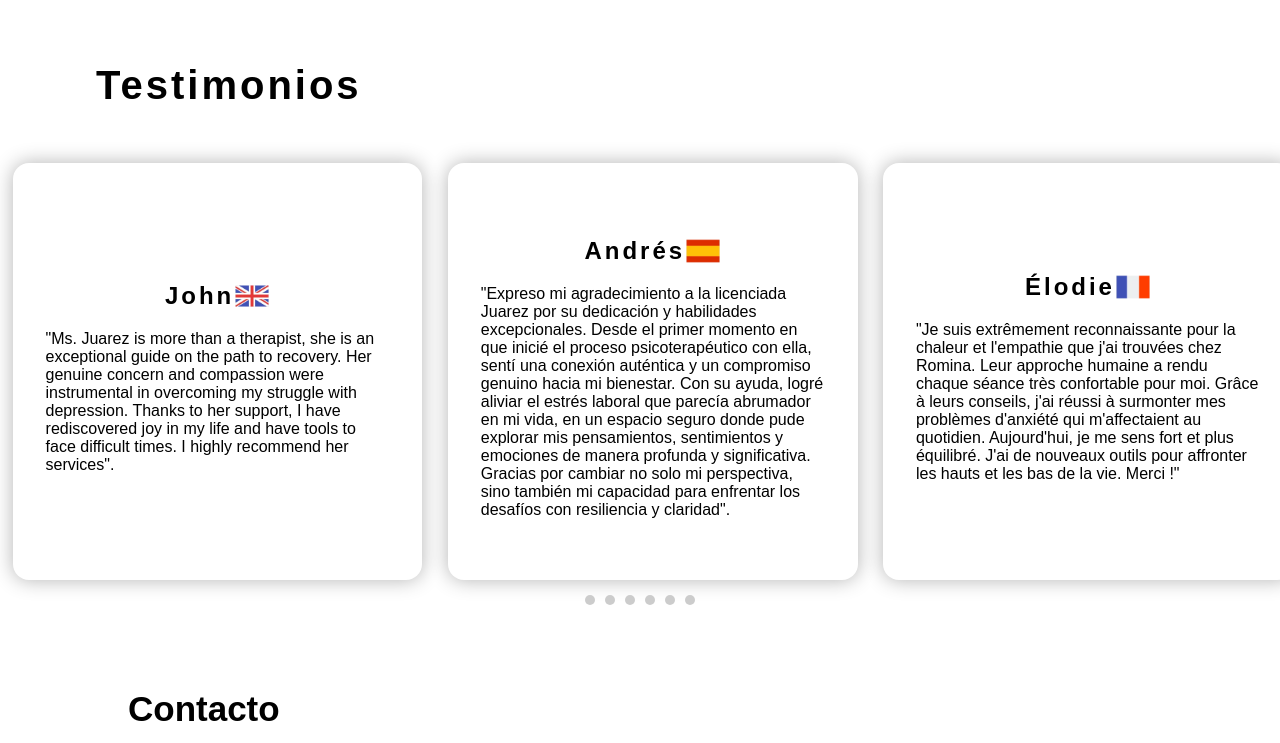
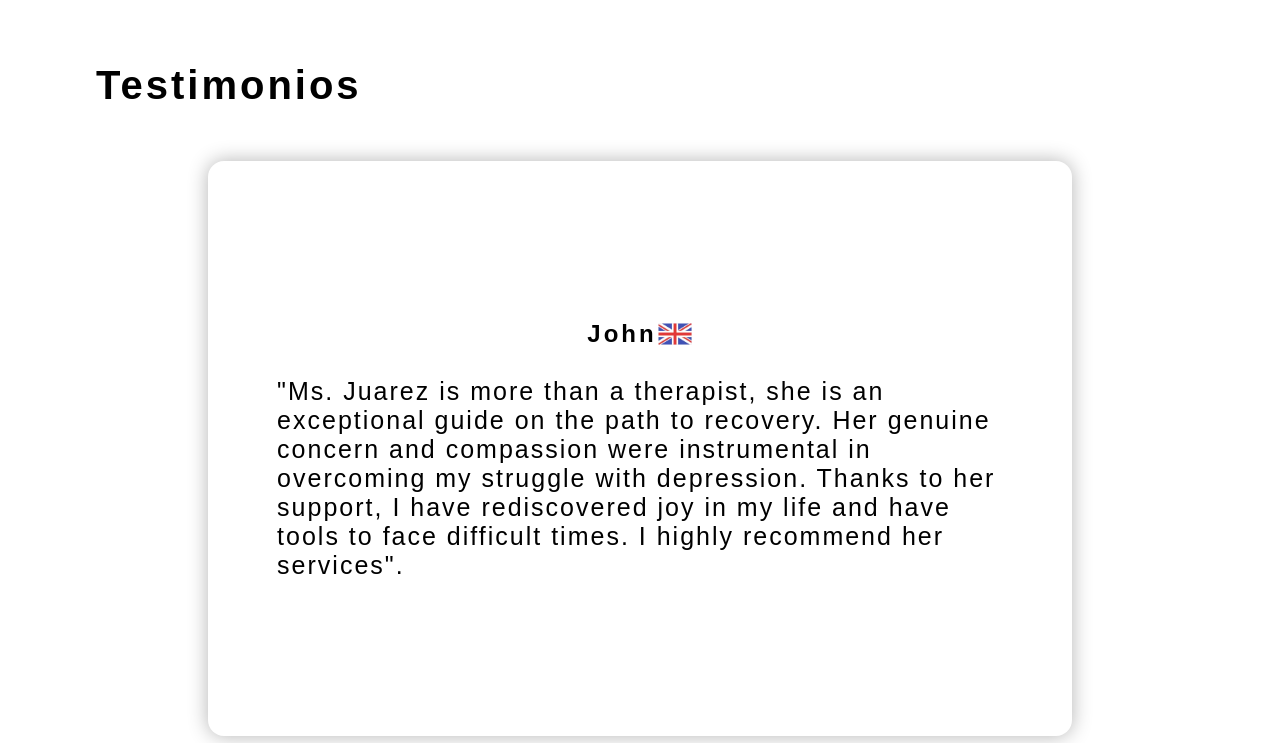
Before and after one commit to TomasMedeot/Pagina-RJ, a plain HTML site: page index.html in a window 1280 px wide. Shown: the part 5100-5843 px from the top of the page. Drawn offline with nearby package versions, Linux system fonts and the light colour scheme; a web font is replaced by a local one.

Commit message:
crousel arreglado

```diff
--- a/index.js
+++ b/index.js
@@ -7,7 +7,6 @@ function load_lang(){
     fetch(`languajes/español.json`)
     .then(response => response.json())
     .then(data => {lang = data;});
-    console.log(lang)
 }
 document.querySelectorAll('a[href^="#"]').forEach(anchor => {
     anchor.addEventListener('click', function (e) {
@@ -119,7 +118,6 @@ function setLanguageSelectedBackground(imageName) {
         languageSelectedElement2.className='language-selected-'+imageName
     };
 let lastScrollTop = 0;
-console.log("Scroll event added");
 window.addEventListener('scroll', function() {
     let currentScroll = window.pageYOffset || document.documentElement.scrollTop;
     if (currentScroll > lastScrollTop) {
@@ -276,9 +274,9 @@ function updateDots() {
     if (item.offsetLeft <= scrollPos + carousel.clientWidth / 2) {
       activeDotIndex = index;
     }
-  });
+});
 
-  const dots = document.querySelectorAll('.dot');
+const dots = document.querySelectorAll('.dot');
   dots.forEach((dot, index) => {
     if (index === activeDotIndex) {
       dot.classList.add('active');
@@ -303,16 +301,17 @@ function createDots() {
   });
 }
 createDots();
-  document.addEventListener("DOMContentLoaded", function() {
+
+document.addEventListener("DOMContentLoaded", function() {
     const testimonialCarousel = document.querySelector('.testimonial-carousel');
-    const dotsContainer = document.querySelector('.testimonial-carousel-dots');
+    const dotsContainer2 = document.querySelector('.testimonial-carousel-dots');
     testimonialCarousel.addEventListener('scroll', updateTestimonialDots);
     function updateTestimonialDots() {
       const scrollPos = testimonialCarousel.scrollLeft;
       const carouselWidth = testimonialCarousel.scrollWidth - testimonialCarousel.clientWidth;
       const scrollPercentage = (scrollPos / carouselWidth) * 100;
-      const activeDotIndex = Math.round(scrollPercentage / 100 * (dotsContainer.children.length - 1));
-      const dots = document.querySelectorAll('.dot');
+      const activeDotIndex = Math.round(scrollPercentage / 100 * (dotsContainer2.children.length - 1));
+      const dots = document.querySelectorAll('.dot2');
       dots.forEach((dot, index) => {
         if (index === activeDotIndex) {
           dot.classList.add('active');
@@ -325,12 +324,12 @@ createDots();
       const testimonialItems = document.querySelectorAll('.testimonial-carousel-item');
       testimonialItems.forEach((item, index) => {
         const dot = document.createElement('div');
-        dot.classList.add('dot');
+        dot.classList.add('dot2');
         dot.addEventListener('click', () => {
-          const scrollPos = (testimonialCarousel.scrollWidth - testimonialCarousel.clientWidth) / (dotsContainer.children.length - 1) * index;
+          const scrollPos = (testimonialCarousel.scrollWidth - testimonialCarousel.clientWidth) / (dotsContainer2.children.length - 1) * index;
           testimonialCarousel.scrollLeft = scrollPos;
         });
-        dotsContainer.appendChild(dot);
+        dotsContainer2.appendChild(dot);
       });
     }
     createTestimonialDots();
--- a/style.css
+++ b/style.css
@@ -486,7 +486,7 @@ a.español:before {
     display: flex;
     flex-direction: column;
     border-radius: 16px;
-    width: 32%;
+    width: 75%;
     justify-content: center;
     align-items: center;
     box-shadow: 0px 0px 20px rgba(0, 0, 0, 0.3);
@@ -512,7 +512,19 @@ display: inline-block;
 margin: 0 5px;
 cursor: pointer;
 }
+.dot2 {
+    width: 20px;
+    height: 20px;
+    border-radius: 50%;
+    background-color: #ccc;
+    display: inline-block;
+    margin: 0 5px;
+    cursor: pointer;
+    }
 .dot.active {
+    background-color: #333;
+}
+.dot2.active {
     background-color: #333;
 }
 .h1-img {
@@ -1033,22 +1045,33 @@ input[type="email"] {
 .testimonial-carousel-container {
     position: relative;
     overflow-x: hidden;
+    overflow-y: hidden;
+    width: 90%;
 }
 .testimonial-carousel {
     display: flex;
     overflow-x: auto;
+    transition: transform 0.5s ease;
     scrollbar-color: white transparent;
 }
 .testimonial-carousel-item {
     flex: 0 0 auto;
-    margin-right: 1%;
-    margin-left: 1%;
+    margin-right: 12.5%;
+    margin-left: 12.5%;
     margin-top: 2%;
     margin-bottom: 3%;
+    min-height: 300px;
+}
+.testimonial-carousel-item h3{
+    font-size: 25px !important;
+    font-weight: 400;
+    letter-spacing: 2px;
 }
 .testimonial-carousel-dots {
     position: absolute;
-    bottom: 10px;
+    bottom: -10px;
+    margin-bottom: 10px;
+    margin-top: 10px;
     left: 50%;
     transform: translateX(-50%);
 }
```
Also changed, not shown: index.html (+0 -2 lines).
